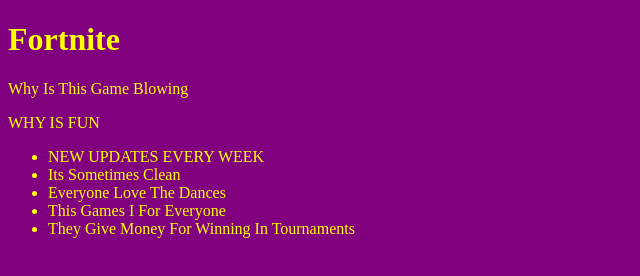
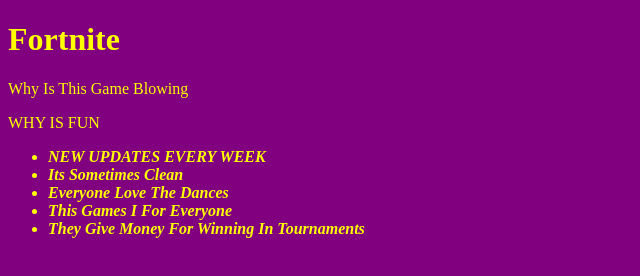
Before and after one commit to PrinceKnoZTheReal/Fortnite, a plain HTML site: page index.html in a window 1280 px wide. Shown: the whole page, without its empty margins (0-640 px from the left). Drawn offline with Linux system fonts and the light colour scheme.

Commit message:
Update index.html

```diff
--- a/index.html
+++ b/index.html
@@ -9,11 +9,11 @@
 <p>Why Is This Game Blowing</p>
 <header>WHY IS FUN</header>
 <ul>
-  <li>NEW UPDATES EVERY WEEK</li>
-  <li>Its Sometimes Clean</li>
-  <li>Everyone Love The Dances</li>
-  <li>This Games I For Everyone</li>
-  <li>They Give Money For Winning In Tournaments</li>
+  <em><b><li>NEW UPDATES EVERY WEEK</li></b></em>
+  <em><b><li>Its Sometimes Clean</li></b></em>
+  <em><b><li>Everyone Love The Dances</li></b></em>
+ <em><b><li>This Games I For Everyone</li></b></em>
+  <em><b><li>They Give Money For Winning In Tournaments</li></b></em>
 
 
 
```
